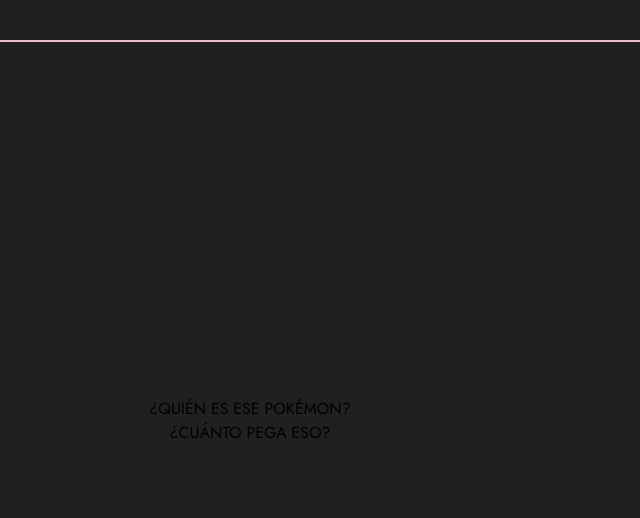
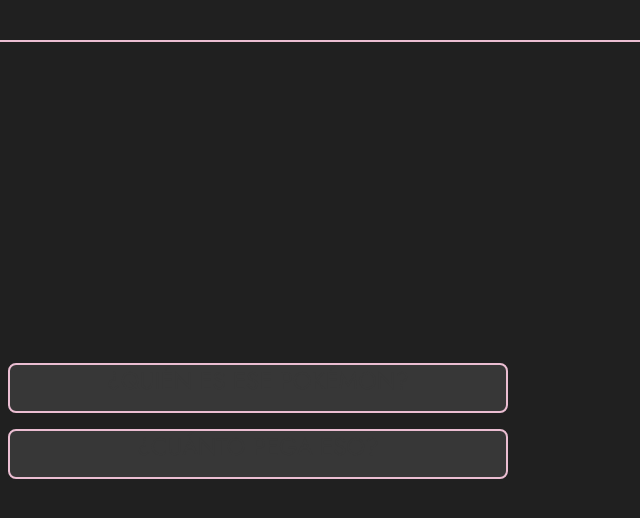
Before and after one commit to EmoPorEmilio/pokebro2, a Next.js app: page / in a window 1280 px wide. Shown: the top 518 px of the page, without its empty margins (0-640 px from the left). Built offline with nearby package versions, Linux system fonts and the light colour scheme.

Commit message:
missing some tailwind classes and image resize

```diff
--- a/components/Options/Options.styles.js
+++ b/components/Options/Options.styles.js
@@ -1,49 +1,28 @@
 export const Option = ({ children, ...props }) => (
-  <div className='flex justify-center align-center rounded-lg ' {...props}>
+  <div
+    className={`${props.correct ? 'text-correct border-correct' : ''}
+    ${props.incorrect ? 'text-incorrect border-incorrect' : ''}
+    ${
+      !props.validation
+        ? 'hover:pointer hover:bg-accent hover:border-[#fff] text-cards-bg'
+        : ''
+    }
+    flex justify-center align-center rounded-lg min-h-[50px]
+    m-2 w-full bg-cards-bg border-accent border-2 border-solid text-accent text-center font-normal text-2xl`}
+    {...props}>
     {children}
   </div>
 );
-/*
-export const Option = styled.div`
-  min-height: 50px;
-  margin: 10px;
-  width: 100%;
-  background-color: ${theme.cardsBackground};
-  border-color: ${theme.accent};
-  color: ${theme.accent};
-  border-width: 2px;
-  border-style: solid;
-  ${(props) =>
-    !props.validation
-      ? `:hover {
-    cursor: pointer;
-    background-color: ${theme.accent};
-    border-color: #fff;
-    color: ${theme.cardsBackground};
-  }`
-      : ''}}
-
-  font-weight: 400;
-  text-align: center;
-  font-size: 25px;
-  ${(props) => (props.correct ? 'color: #83f1a7; border-color: #83f1a7' : '')}
-  ${(props) => (props.incorrect ? 'color: #e74c3c; border-color: #e74c3c' : '')}
-`;*/
 
 export const OptionLoader = ({ children, ...props }) => (
-  <div className='flex' {...props}>
+  <div
+    className='flex animate-pulse rounded-lg h-12 m-2 w-full border-accent border-2 border-solid @keyframes shine {'
+    {...props}>
     {children}
   </div>
 );
 /*
 export const OptionLoader = styled.div`
-  border-radius: 8px;
-  height: 50px;
-  margin: 10px;
-  width: 100%;
-  border-color: ${theme.accent};
-  border-width: 2px;
-  border-style: solid;
   @keyframes shine {
     to {
       background-position-x: -200%;
--- a/components/Options/TypeEffectivenessOptions/index.js
+++ b/components/Options/TypeEffectivenessOptions/index.js
@@ -1,5 +1,5 @@
 import { useState } from 'react';
-import { OptionsContainer, Option, OptionLoader } from './Options.styles.js';
+import { OptionsContainer, Option } from './Options.styles.js';
 
 export const TypeEffectivenessOptions = ({
   correctOption,
--- a/components/Pokemon/Pokemon.styles.js
+++ b/components/Pokemon/Pokemon.styles.js
@@ -1,46 +1,29 @@
 import Image from 'next/image';
 
 export const PokemonCard = ({ children, ...props }) => (
-  <div className='flex flex-col content-center justify-center' {...props}>
+  <div
+    className='flex flex-col content-center items-center justify-center flex-1 w-[200px] h-[200px] bg-cards-bg border-accent rounded-2xl border-solid '
+    {...props}>
     {children}
   </div>
 );
 
-/*
-export const PokemonCard = styled.div`
-  flex: 1;
-  width: 200px;
-  height: 200px;
-  background-color: ${theme.cardsBackground};
-  border-color: ${theme.accent};
-  border-width: 2px;
-  border-radius: 20px;
-  border-style: solid;
-  align-items: center;
-`;*/
-
 export const PokemonContainer = ({ children, ...props }) => (
-  <div className='flex justify-center' {...props}>
+  <div className='flex justify-center h-2/5' {...props}>
     {children}
   </div>
 );
 
-/*
-export const PokemonContainer = styled.div`
-  height: 40%;
-`;*/
-
 export const LoadingCard = ({ children, ...props }) => (
-  <div className='' {...props}>
+  <div
+    className='w-full h-full rounded-2xl animate-pulse bg-bg-light'
+    {...props}>
     {children}
   </div>
 );
 
 /*
 export const LoadingCard = styled.div`
-  width: 100%;
-  height: 100%;
-  border-radius: 20px;
   @keyframes shine {
     to {
       background-position-x: -200%;
--- a/tailwind.config.ts
+++ b/tailwind.config.ts
@@ -21,6 +21,7 @@
       ['cards-bg']: '#373737',
       ['cards-bg-load']: '#484848',
       correct: '#83f1a7',
+      incorrect: '#e74c3c',
     },
   },
   plugins: [],
```
